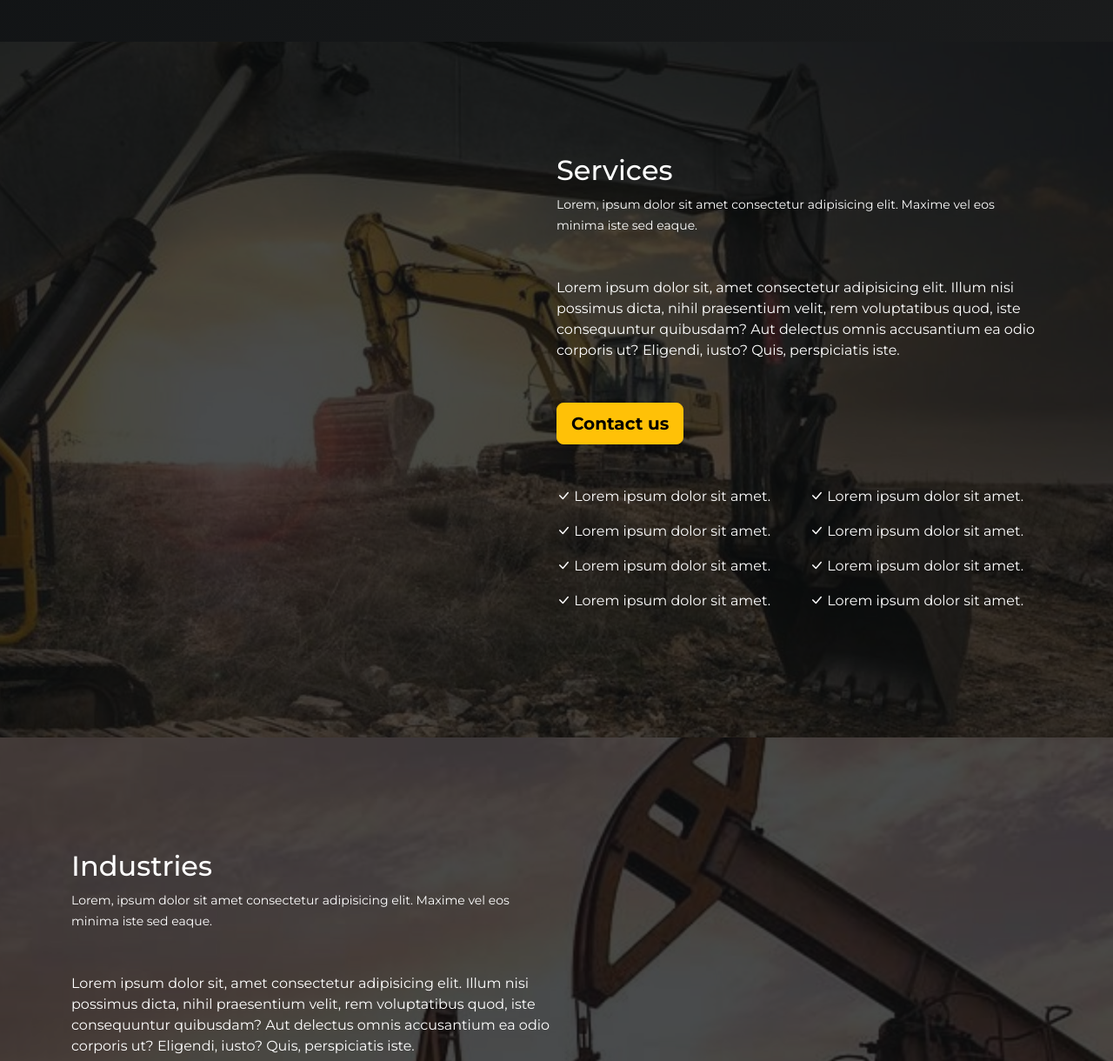
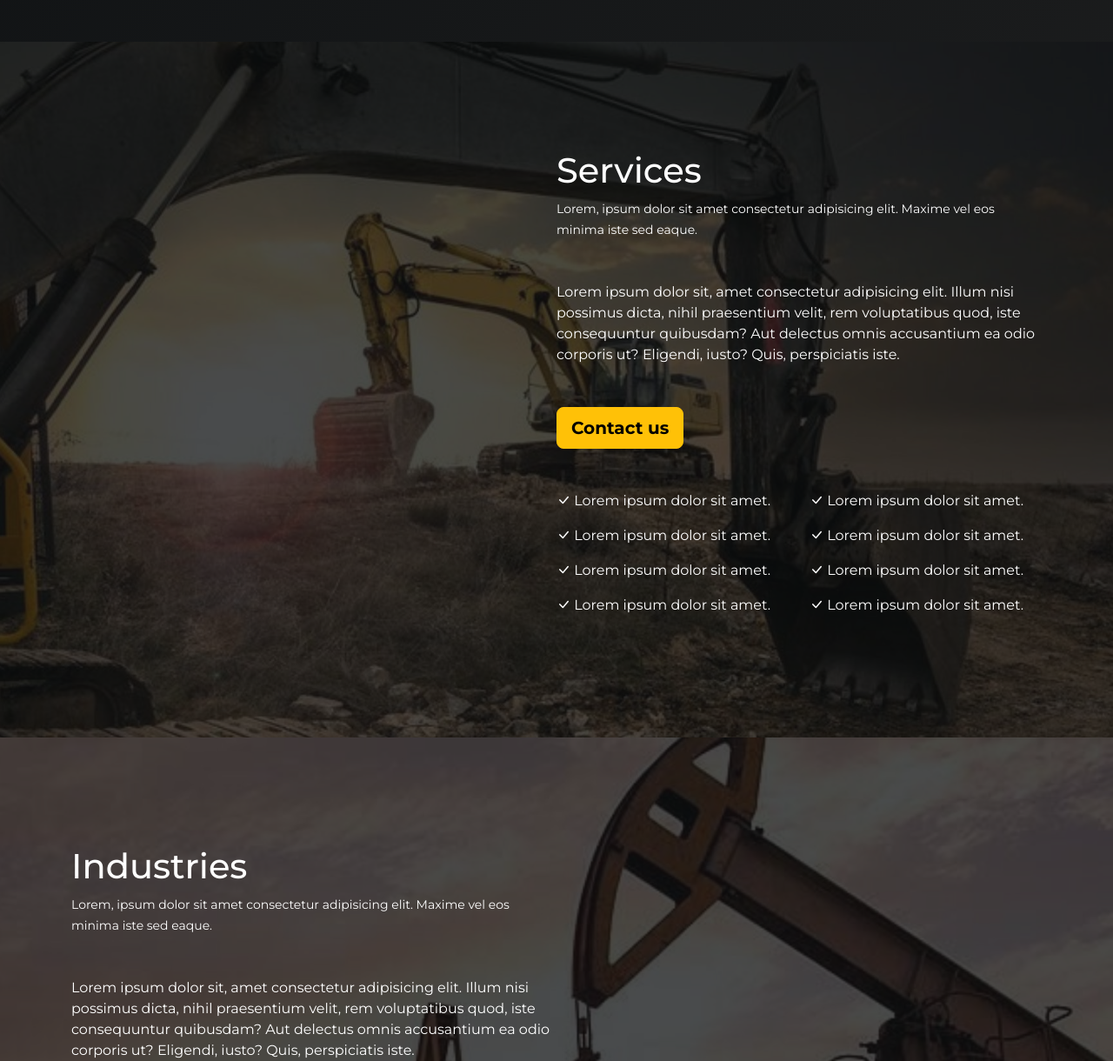
Before and after one commit to MIGUELANGELCIPRIANO/DI-VERA-GROUP, a plain HTML site: page services.html in a window 1280 px wide. Shown: the part 796-2016 px from the top of the page at 87% size. Drawn offline with nearby package versions, Linux system fonts and the light colour scheme.

Commit message:
REFACTOR: modification of section headers

```diff
--- a/services.html
+++ b/services.html
@@ -224,7 +224,7 @@
 				>
 					<div class="container">
 						<article class="col-12 col-lg-6 offset-lg-6">
-							<h2>Services</h2>
+							<h1>Services</h1>
 							<small
 								>Lorem, ipsum dolor sit amet consectetur adipisicing elit.
 								Maxime vel eos minima iste sed eaque.</small
@@ -283,7 +283,7 @@
 				>
 					<div class="container">
 						<article class="col-12 col-lg-6">
-							<h2>Industries</h2>
+							<h1>Industries</h1>
 							<small
 								>Lorem, ipsum dolor sit amet consectetur adipisicing elit.
 								Maxime vel eos minima iste sed eaque.</small
```
